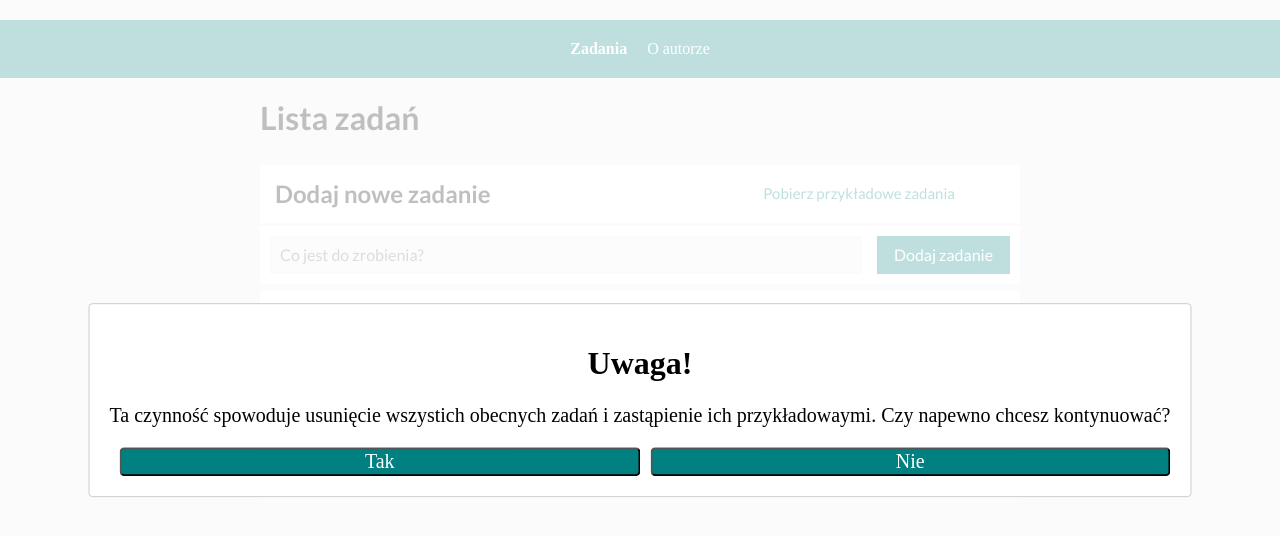
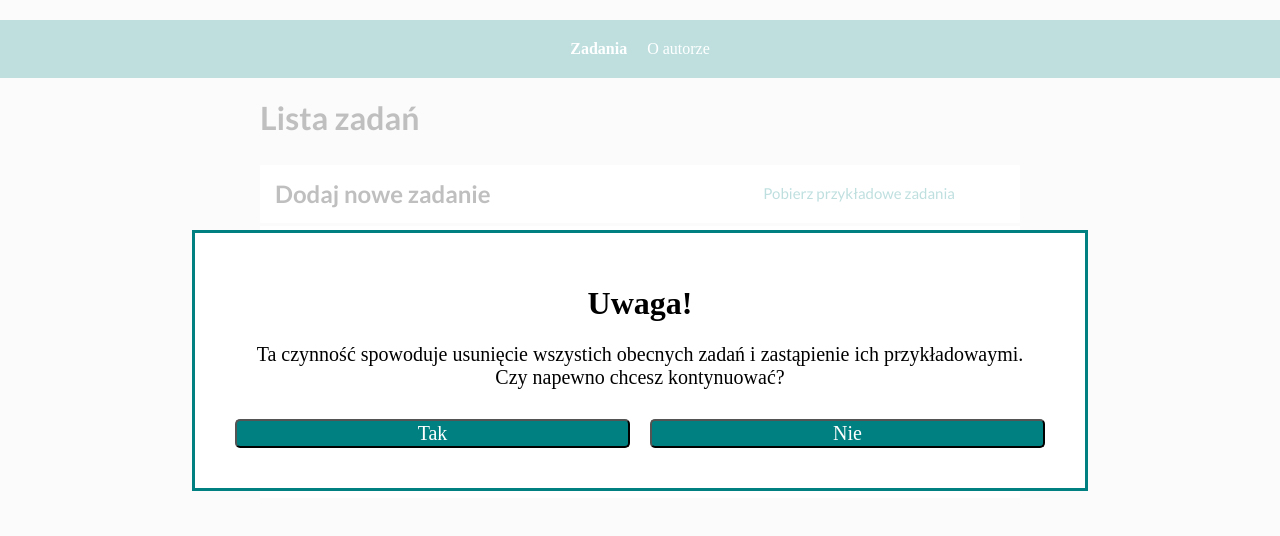
Before and after one commit to jakubzuber/todo-list-react, a React (Create React App) app: page /#/zadania in a window 1280 px wide. Both pictures are taken after a click on the button "Pobierz przykładowe zadania". Shown: the top 536 px of the page. Built offline with nearby package versions, Linux system fonts and the light colour scheme.

Commit message:
Modal style added

```diff
--- a/src/features/TasksPage/TasksList/ExampleTasksButton/index.js
+++ b/src/features/TasksPage/TasksList/ExampleTasksButton/index.js
@@ -1,9 +1,8 @@
 import { useState } from "react";
 import { useDispatch } from "react-redux";
-import Modal from "react-modal";
+import { fetchExapleTasks } from "../../tasksSlice";
 import { Button } from "../../styled";
-import { fetchExapleTasks } from "../../tasksSlice";
-import { ModalButton, ModalTitel, ModalStyle, ModalText, ModalButtonsGrid } from "./styled";
+import { ModalButton, ModalText, ModalButtonsGrid, ModalForm } from "./styled";
 
 const ExampleTasksButton = () => {
     const dispatch = useDispatch();
@@ -32,12 +31,11 @@ const ExampleTasksButton = () => {
     return (
         <>
             <Button onClick={openModal}>{loading ? "Ładowanie..." : "Pobierz przykładowe zadania"}</Button>
-            <Modal
+            <ModalForm
                 isOpen={modalIsOpen}
-                style={ModalStyle}
             >
-                <ModalTitel>Uwaga!</ModalTitel>
-                <ModalText>Ta czynność spowoduje usunięcie wszystich obecnych zadań i zastąpienie ich przykładowaymi. Czy napewno chcesz kontynuować?</ModalText>
+                <h1>Uwaga!</h1>
+                <ModalText>Ta czynność spowoduje usunięcie wszystich obecnych zadań i zastąpienie ich przykładowaymi.<br /> Czy napewno chcesz kontynuować?</ModalText>
                 <ModalButtonsGrid>
                     <ModalButton
                         onClick={loadingTasks}
@@ -47,18 +45,9 @@ const ExampleTasksButton = () => {
                     </ModalButton>
                     <ModalButton onClick={closeModal}>Nie</ModalButton>
                 </ModalButtonsGrid>
-            </Modal>
+            </ModalForm>
         </>
     )
 }
 
 export default ExampleTasksButton;
-
-
-
-/*<Button
-onClick={() => loadingTasks()}
-
->
-
-</Button>  */
--- a/src/features/TasksPage/TasksList/ExampleTasksButton/styled.js
+++ b/src/features/TasksPage/TasksList/ExampleTasksButton/styled.js
@@ -1,7 +1,13 @@
 import styled from "styled-components";
+import Modal from "react-modal";
 
-export const ModalTitel = styled.h1`
-    max-width: 100%;;
+export const ModalForm = styled(Modal)`
+    max-width: 70%;
+    margin: 0 auto;
+    margin-top: 18%;
+    background-color: white;
+    padding: 30px;
+    border: 3px solid teal;
     text-align: center;
 `;
 
@@ -10,24 +16,13 @@ export const ModalText = styled.p`
 `;
 
 export const ModalButton = styled.button`
-    margin-left: 10px;
     background-color: teal;
+    margin: 10px;
     color: white;
     border-radius: 5px;
     font-size: 20px;
 `;
 
-export const ModalStyle = {
-    content: {
-        top: '50%',
-        left: '50%',
-        right: 'auto',
-        bottom: 'auto',
-        marginRight: '-50%',
-        transform: 'translate(-50%, -50%)',
-    },
-};
-
 export const ModalButtonsGrid = styled.div`
     display: grid;
     grid-template-columns: 1fr 1fr;
```
